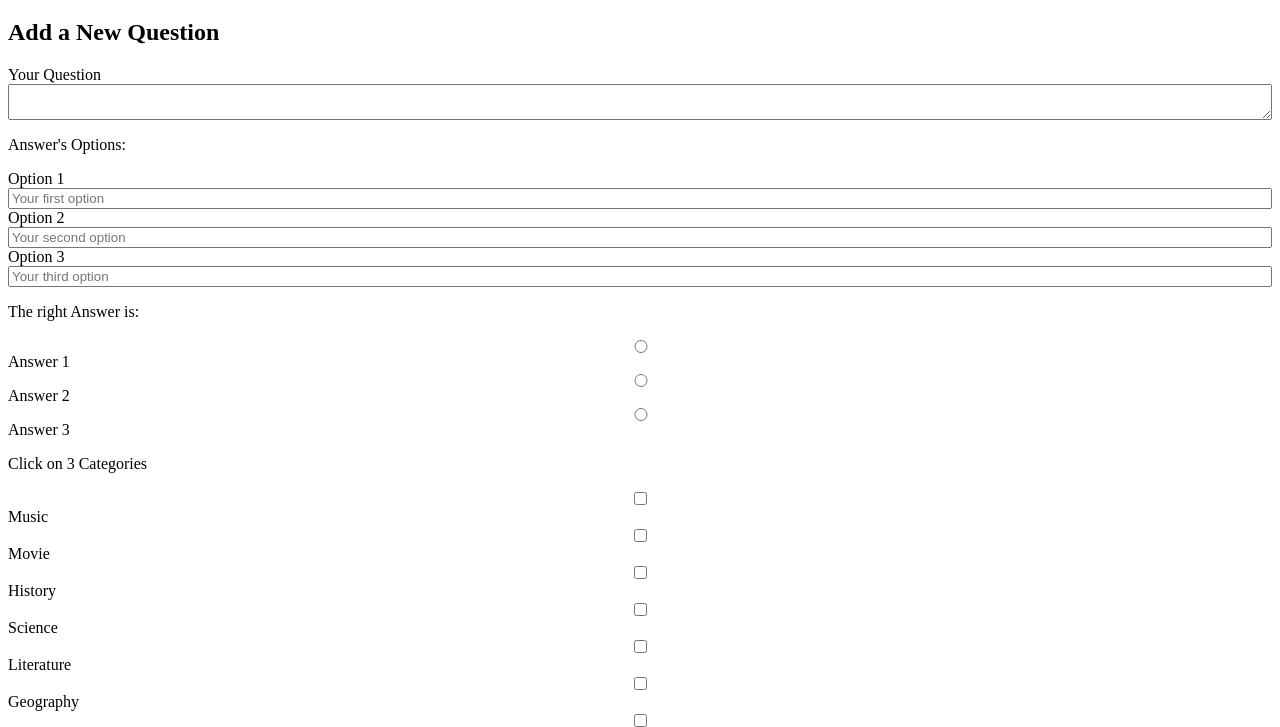
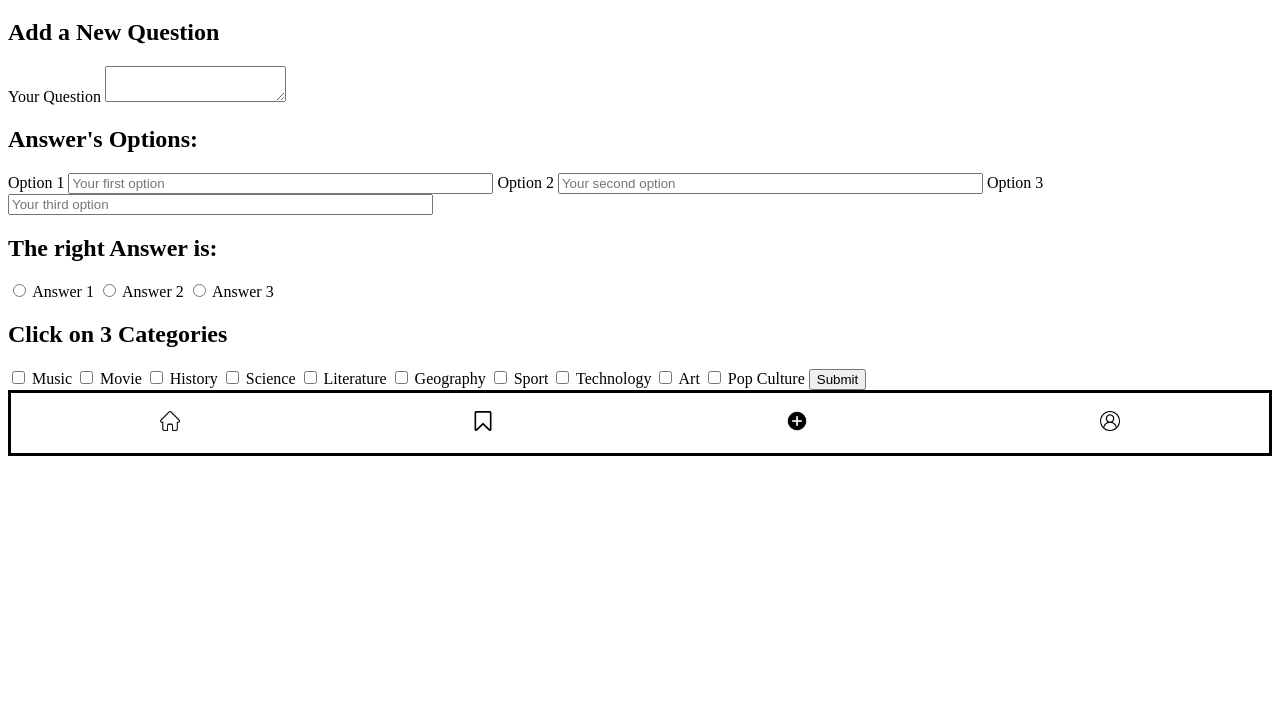
Before and after one commit to Larissartoricader/App-Quiz, a plain HTML site: page form.html in a window 1280 px wide. Shown: the part 61-788 px from the top of the page. Drawn offline with Linux system fonts and the light colour scheme.

Commit message:
form update

```diff
--- a/form.html
+++ b/form.html
@@ -13,7 +13,7 @@
       <form>
         <label>Your Question</label>
         <textarea id="question"></textarea>
-        <p>Answer's Options:</p>
+        <h2>Answer's Options:</h2>
         <label for="option1">Option 1</label>
         <input
           type="text"
@@ -38,14 +38,14 @@
           size="50"
           required
         />
-        <p>The right Answer is:</p>
+        <h2>The right Answer is:</h2>
         <input type="radio" id="answer1" name="rightanswer" />
         <label for="answer">Answer 1</label>
         <input type="radio" id="answer2" name="rightanswer" />
         <label for="answer">Answer 2</label>
         <input type="radio" id="answer3" name="rightanswer" />
         <label for="answer">Answer 3</label>
-        <p>Click on 3 Categories</p>
+        <h2>Click on 3 Categories</h2>
         <input type="checkbox" id="music" name="music" />
         <label for="music">Music</label>
         <input type="checkbox" id="movie" name="movie" />
--- a/styles/form.css
+++ b/styles/form.css
@@ -4,12 +4,6 @@ header {
 
 footer {
   border: solid;
-}
-
-form {
-  display: flex;
-  flex-direction: column;
-  justify-content: start;
 }
 
 .menu {
```
